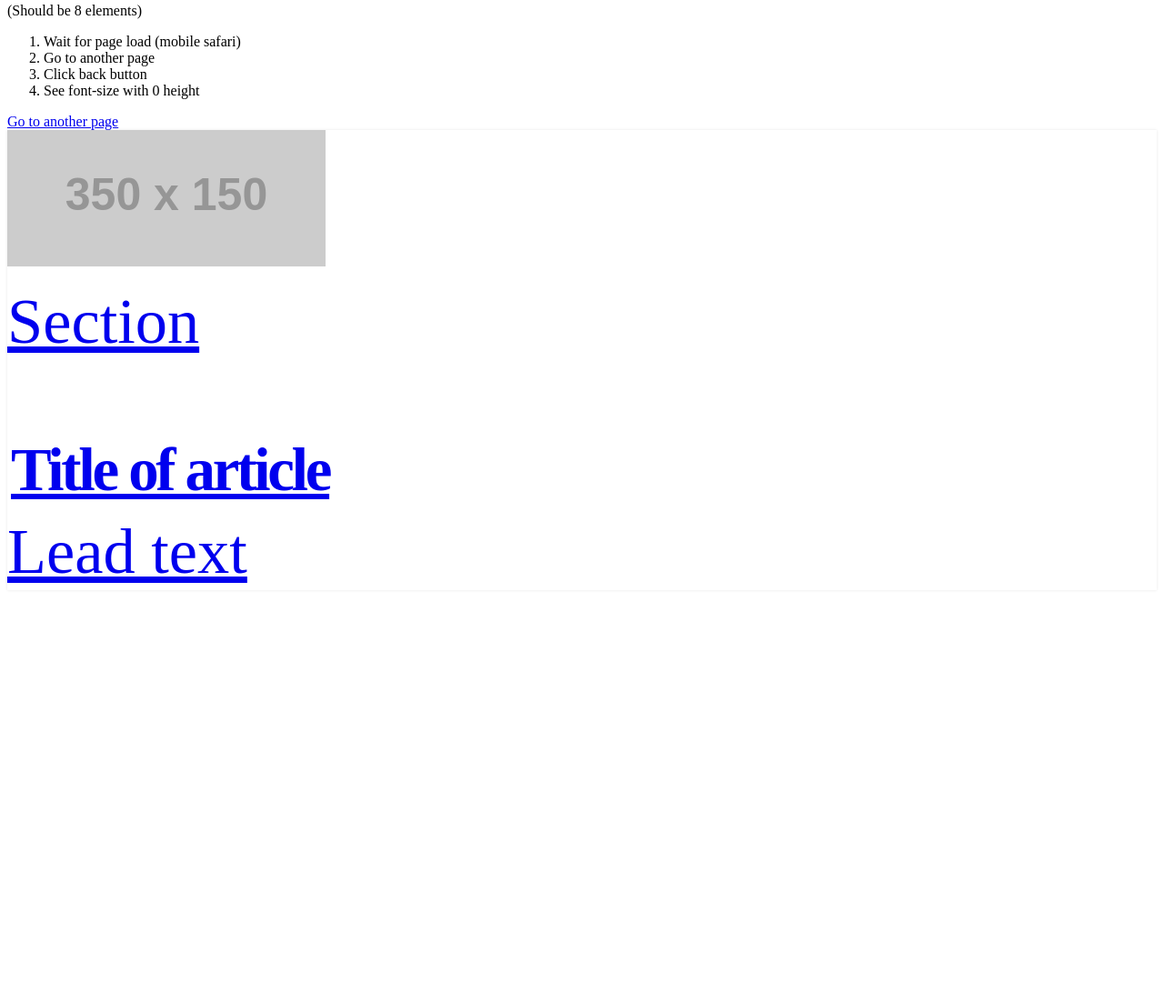
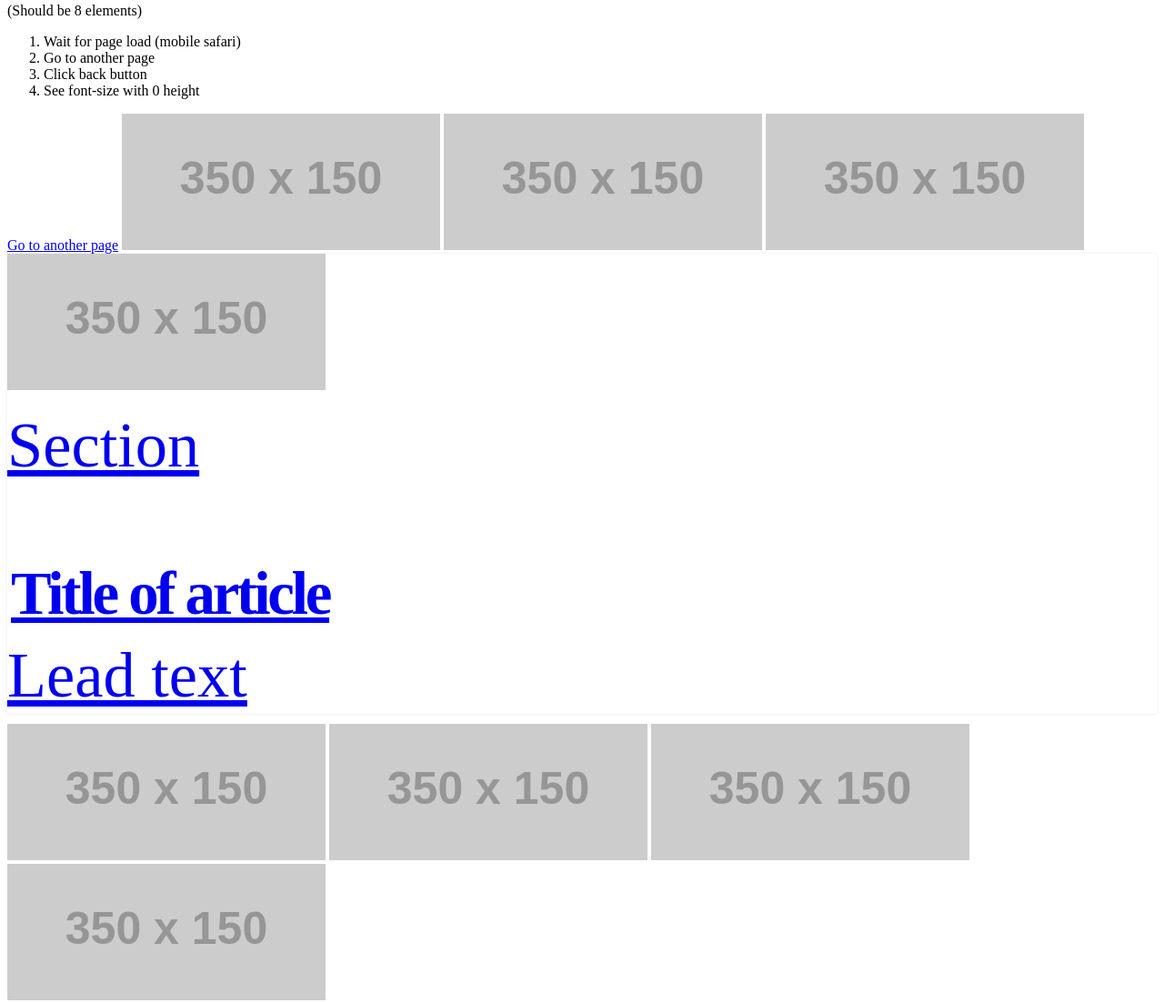
Before and after one commit to krzychukula/krzychukula.github.com, a plain HTML site: page vw_bfcache/index.html in a window 1280 px wide. Shown: the part 820-1923 px from the top of the page at 91% size. Before the commit the page ends 1480 px from the top, so only its background shows below. Drawn offline with Linux system fonts and the light colour scheme; placeholder pictures from the web are drawn by us.

Commit message:
larger page

```diff
--- a/vw_bfcache/index.html
+++ b/vw_bfcache/index.html
@@ -103,7 +103,13 @@
 
 			</article>
 
-
+<img itemprop="image" class="photo" width="350" height="150" alt="" src="http://placehold.it/350x150">
+<img itemprop="image" class="photo" width="350" height="150" alt="" src="http://placehold.it/350x150?12">
+<img itemprop="image" class="photo" width="350" height="150" alt="" src="http://placehold.it/350x150?123">
+<img itemprop="image" class="photo" width="350" height="150" alt="" src="http://placehold.it/350x150?1234">
+<img itemprop="image" class="photo" width="350" height="150" alt="" src="http://placehold.it/350x150?12345">
+<img itemprop="image" class="photo" width="350" height="150" alt="" src="http://placehold.it/350x150?123456">
+<img itemprop="image" class="photo" width="350" height="150" alt="" src="http://placehold.it/350x150?1234567">
 
 </body>
 </html>
```
